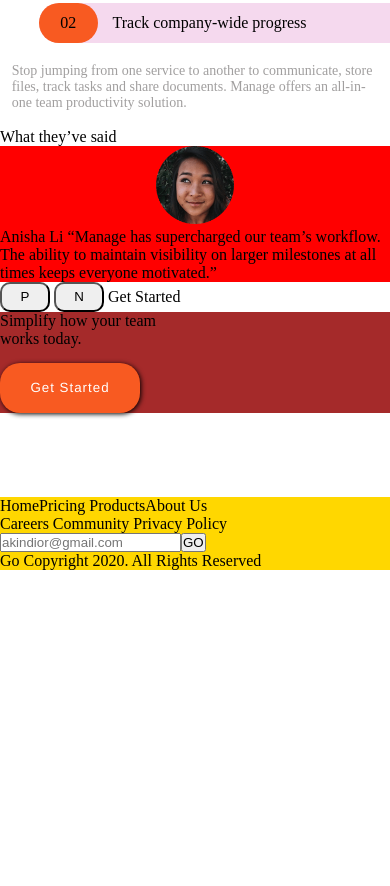
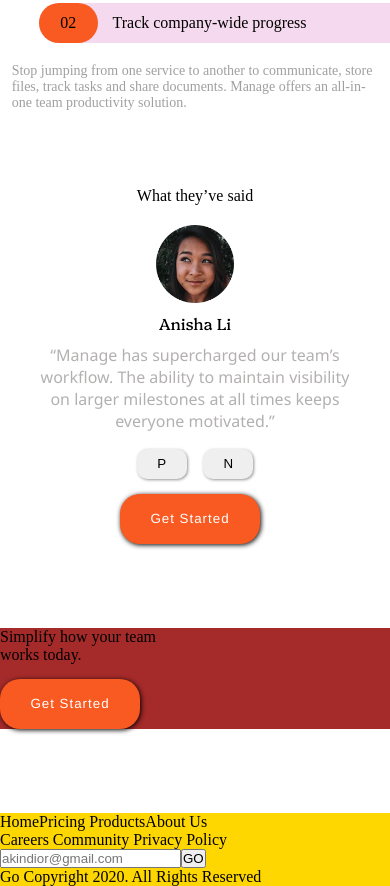
Before and after one commit to Dyrune/manage-landing-page-master, a plain HTML site: page index.html in a window 390 px wide. Shown: the part 1257-2143 px from the top of the page. Before the commit the page ends 1827 px from the top, so only its background shows below. Drawn offline with Linux system fonts and the light colour scheme; a web font is replaced by a local one.

Commit message:
initial commit

```diff
--- a/index.html
+++ b/index.html
@@ -123,8 +123,8 @@
       <div class="slider">
         <div class="slide">
           <img src="/images/avatar-ali.png" alt="" />
-         <div> <span>Anisha Li</span
-          ><span>
+         <div> <span class="anisha">Anisha Li</span
+          ><span class="manage">
             “Manage has supercharged our team’s workflow. The ability to
             maintain visibility on larger milestones at all times keeps everyone
             motivated.”</span
@@ -132,8 +132,8 @@
         </div>
         <div class="slide">
           <img src="/images/avatar-anisha.png" alt="" />
-         <div> <span>Ali Bravo </span>
-          <span>
+         <div> <span class="anisha">Ali Bravo </span>
+          <span class="manage">
             “We have been able to cancel so many other subscriptions since using
             Manage. There is no more cross-channel confusion and everyone is
             much more focused.”</span
@@ -141,8 +141,8 @@
         </div>
         <div class="slide">
           <img src="/images/avatar-richard.png" alt="" />
-         <div> <span>Richard Watts</span>
-          <span>
+         <div> <span class="anisha">Richard Watts</span>
+          <span class="manage">
             “Manage allows us to provide structure and process. It keeps us
             organized and focused. I can’t stop recommending them to everyone I
             talk to!”</span
@@ -150,17 +150,19 @@
         </div>
         <div class="slide">
           <img src="/images/avatar-shanai.png" alt="" />
-         <div> <span>Shanai Gough</span>
-          <span>
+         <div> <span class="anisha">Shanai Gough</span>
+          <span class="manage">
             “Their software allows us to track, manage and collaborate on our
             projects from anywhere. It keeps the whole team in-sync without
             being intrusive.”</span
           ></div>
         </div>
       </div>
+      <div>
+        <div class="tog">
       <button class="prev-btn">P</button>
-      <button class="next-btn">N</button>
-      <span>Get Started</span>
+      <button class="next-btn">N</button></div>
+      <button class="Started">Get Started</button>
     </section>
     <!--
     <section class="section4">
--- a/style.css
+++ b/style.css
@@ -179,6 +179,15 @@ footer {
     height: 30px;
     border-radius: 10px;
     cursor: pointer;
+    border: none;
+    box-shadow: 1px 1px 3px rgb(153, 150, 150);
+  }
+
+  .tog {
+    width: 150px;
+    display: flex;
+    flex-direction: row;
+    justify-content: space-evenly;
   }
 
   .Started {
@@ -212,11 +221,39 @@ footer {
 .slide img {
     width: 20%;
     height: 20%;
+    margin-top: 20px;
     margin-left: 40%;
 }
-  .slide {
-    background-color: red;
-  }
+
+.section4 {
+    display: flex;
+    flex-direction: column;
+    justify-content: center;
+    align-items: center;
+    margin-top: 7vh;
+}
+
+.slide div .anisha {
+    font-size: 16px;
+    margin-top: 5px;
+    margin-bottom: 10px;
+    font-family: font6;
+}
+
+.slide span {
+    width: 84%;
+    display: flex;
+    justify-content: center;
+    align-items: center;
+    text-align: center;
+}
+
+.slide div {
+    display: flex;
+    flex-direction: column;
+    justify-content: center;
+    align-items: center;
+}
 
   .jor {
     width: 100%;
```
